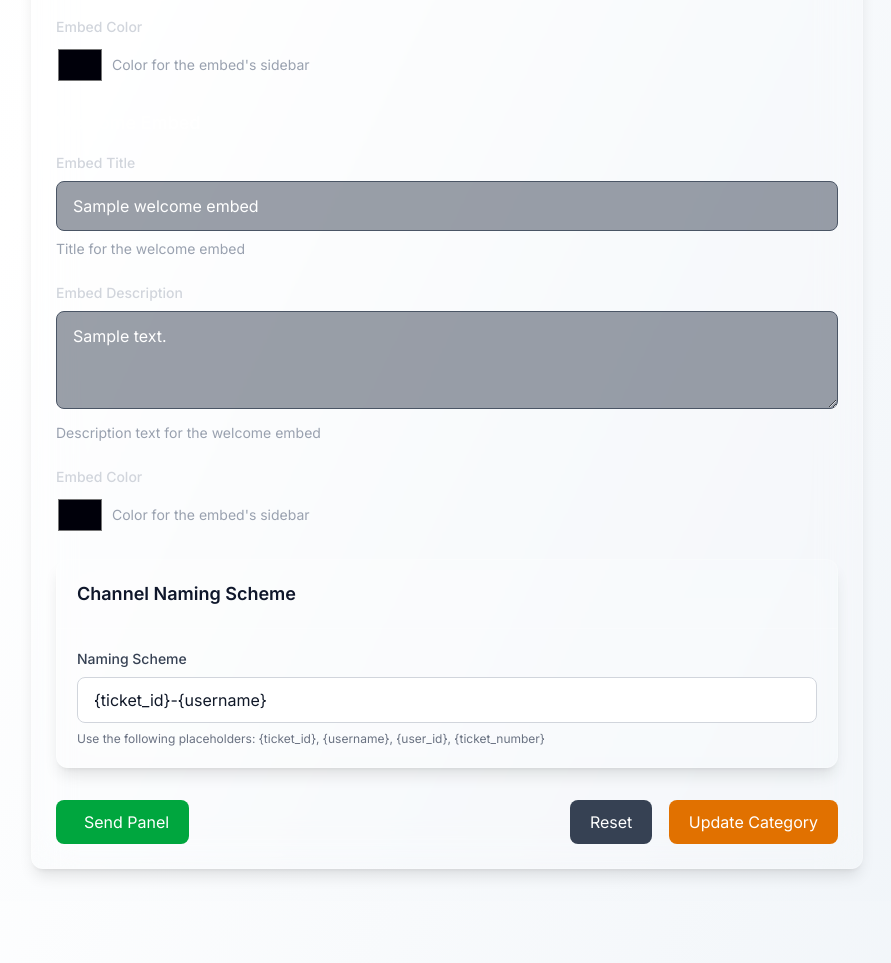
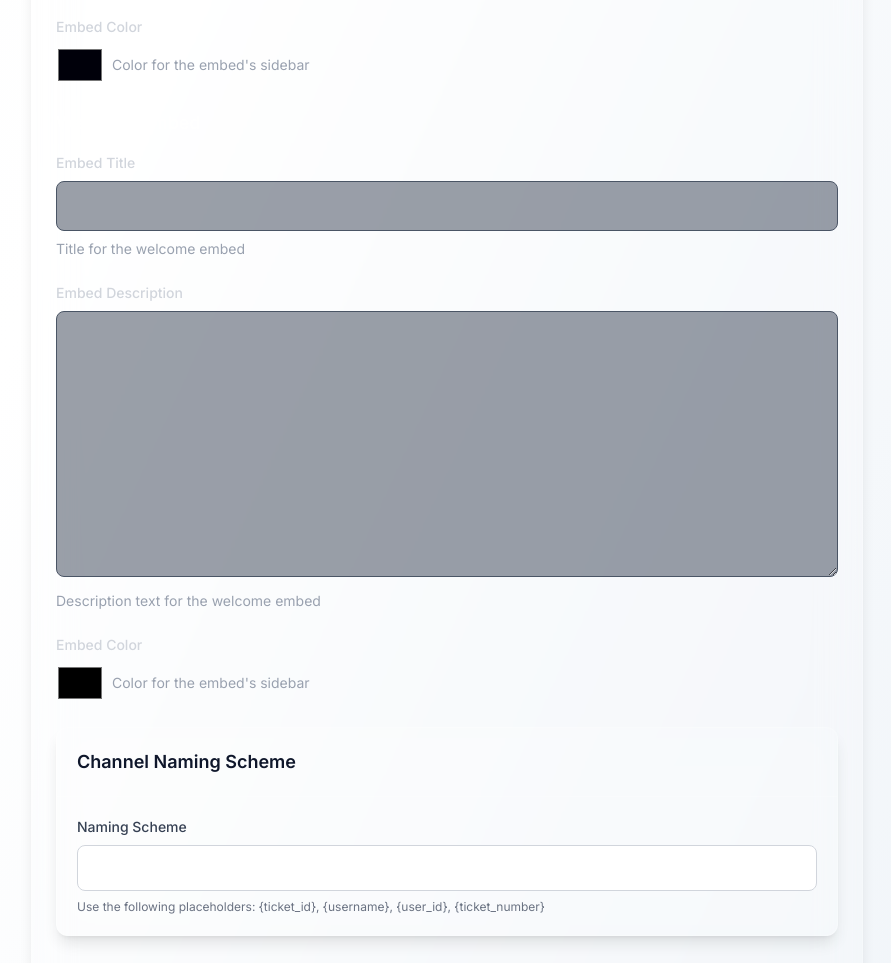
Before and after one commit to shashankpandey04/Cyni, a Python web app: template templates/tickets/edit_category.html in a window 1280 px wide. Shown: the part 1726-2689 px from the top of the page, without its empty margins (321-1212 px from the left). Run offline with Jinja, Linux system fonts and the light colour scheme; the template is opened without the code that fills it: most values are stand-ins (such as "Sample title", 1, 10 or a date in 2020); some libraries are stand-ins or nearby versions.

Commit message:
Fixed Edit Category

```diff
--- a/templates/tickets/edit_category.html
+++ b/templates/tickets/edit_category.html
@@ -197,7 +197,7 @@
                 class="w-full bg-gray-700/50 border border-gray-600 rounded-lg px-4 py-3 text-white placeholder-gray-400 focus:border-amber-500 focus:ring-2 focus:ring-amber-500/30 focus:outline-none transition-all"
                 id="welcome_embed_title"
                 name="welcome_embed_title"
-                value="{{ category.welcome_embed.title }}">
+                value="{% if category.welcome_embed and 'title' in category.welcome_embed %}{{ category.welcome_embed.title }}{% endif %}">
               <p class="mt-2 text-sm text-gray-400">Title for the welcome embed</p>
             </div>
 
@@ -207,7 +207,7 @@
                 class="w-full bg-gray-700/50 border border-gray-600 rounded-lg px-4 py-3 text-white placeholder-gray-400 focus:border-amber-500 focus:ring-2 focus:ring-amber-500/30 focus:outline-none transition-all"
                 id="welcome_embed_description"
                 name="welcome_embed_description"
-                rows="3">{{ category.welcome_embed.description }}</textarea>
+                rows="10">{% if category.welcome_embed and 'description' in category.welcome_embed %}{{ category.welcome_embed.description }}{% endif %}</textarea>
               <p class="mt-2 text-sm text-gray-400">Description text for the welcome embed</p>
             </div>
 
@@ -219,7 +219,7 @@
                   class="h-10 w-12 rounded mr-2 bg-transparent border-0 cursor-pointer"
                   id="embed_color"
                   name="embed_color"
-                  value="#{{ '%06x' % category.welcome_embed.color }}">
+                  value="{% if category.welcome_embed and 'color' in category.welcome_embed %}#{{ '%06x' % category.welcome_embed.color }}{% else %}#000000{% endif %}">
                 <span class="text-gray-400 text-sm">Color for the embed's sidebar</span>
               </div>
             </div>
@@ -236,7 +236,7 @@
                     class="w-full bg-white dark:bg-gray-700/50 border border-gray-300 dark:border-gray-600 rounded-lg px-4 py-2.5 text-gray-900 dark:text-white focus:border-amber-500 focus:ring-2 focus:ring-amber-500/30 focus:outline-none"
                     id="naming_scheme"
                     name="naming_scheme"
-                    value="{ticket_id}-{username}"
+                    value="{% if 'naming_scheme' in category %}{{ category.naming_scheme }}{% else %}{% endif %}"
                     x-model="formData.namingScheme">
                   <p class="mt-2 text-xs text-gray-500 dark:text-gray-400">Use the following placeholders: {ticket_id}, {username}, {user_id}, {ticket_number}</p>
                 </div>
```
